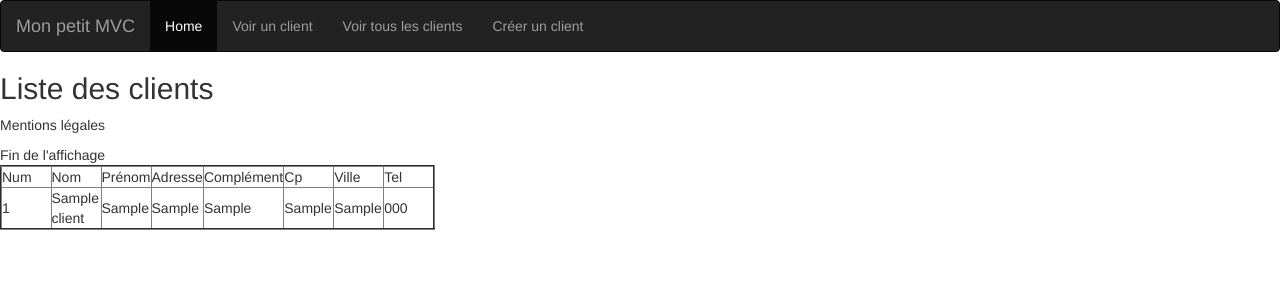
After one commit to DUSSARTLuke/MVC, a PHP site: template templates/GestionClientView/plsclients.html.twig in a window 1280 px wide. The commit adds this page. Shown: the top 300 px of the page. Run offline with PHP 8.4, Linux system fonts and the light colour scheme; the template is opened without the code that fills it: most values are stand-ins (such as "Sample title", 1, 10 or a date in 2020); some libraries are stand-ins or nearby versions.

Commit message:
Repository Client findALL FAIT

```diff
--- /dev/null
+++ b/templates/GestionClientView/plsclients.html.twig
@@ -0,0 +1,36 @@
+{# empty Twig template #}
+{% extends "layout.html.twig" %}
+{% block contenu %}
+    {% block affiche %}
+        <p><h2> Liste des clients</h2></p>
+        {% if clients | length > 0 %}
+        <table border="2" cellspacing="1" cellpading="2">
+            <tr>
+                <td width="50" font-style="bold">Num</td>
+                <td width="50" font-style="bold">Nom</td>
+                <td width="50" font-style="bold">Prénom</td>
+                <td width="50" font-style="bold">Adresse</td>
+                <td width="50" font-style="bold">Complément</td>
+                <td width="50" font-style="bold">Cp</td>
+                <td width="50" font-style="bold">Ville</td>
+                <td width="50" font-style="bold">Tel</td>
+            </tr>
+            {% for client in clients %}
+                <tr>
+                    <td> {{ client.getId() }}</td>
+                    <td> {{ client.getNomCli() }}</td>
+                    <td> {{ client.getPrenomCli() }}</td>
+                    <td> {{ client.getAdresseRue1Cli() }}</td>
+                    <td> {{ client.getAdresseRue2Cli() }}</td>
+                    <td> {{ client.getCpCli() }}</td>
+                    <td> {{ client.getVilleCli() }}</td>
+                    <td> {{ client.getTelCli() }}</td>
+                </tr>
+            {% endfor %}
+        {% endif %}
+    {% endblock %}
+{% endblock %}
+{% block footer %}
+    {{ parent() }}
+    Fin de l'affichage
+{% endblock %}
--- a/templates/layout.html.twig
+++ b/templates/layout.html.twig
@@ -15,9 +15,9 @@
                 </div>
                 <ul class="nav navbar-nav">
                     <li class="active"><a href="#">Home</a></li>
-                    <li><a href="?/c=gestionClient&a=chercheUn">Voir un client</a></li>
-                    <li><a href="?/c=gestionClient&a=chercheTous">Voir tous les clients</a></li>
-                    <li><a href="?/c=gestionClient&a=creerClient">Créer un client</a></li>
+                    <li><a href="/?c=gestionClient&a=chercheUn">Voir un client</a></li>
+                    <li><a href="/?c=gestionClient&a=chercheTous">Voir tous les clients</a></li>
+                    <li><a href="/?c=gestionClient&a=creerClient">Créer un client</a></li>
                 </ul>
             </div>
         </nav>
```
Also changed, not shown: includes/Repository.php (added, +46 -0 lines), src/Controller/GestionClientController.php (+6 -3 lines), src/Repository/ClientRepository.php (added, +21 -0 lines).
